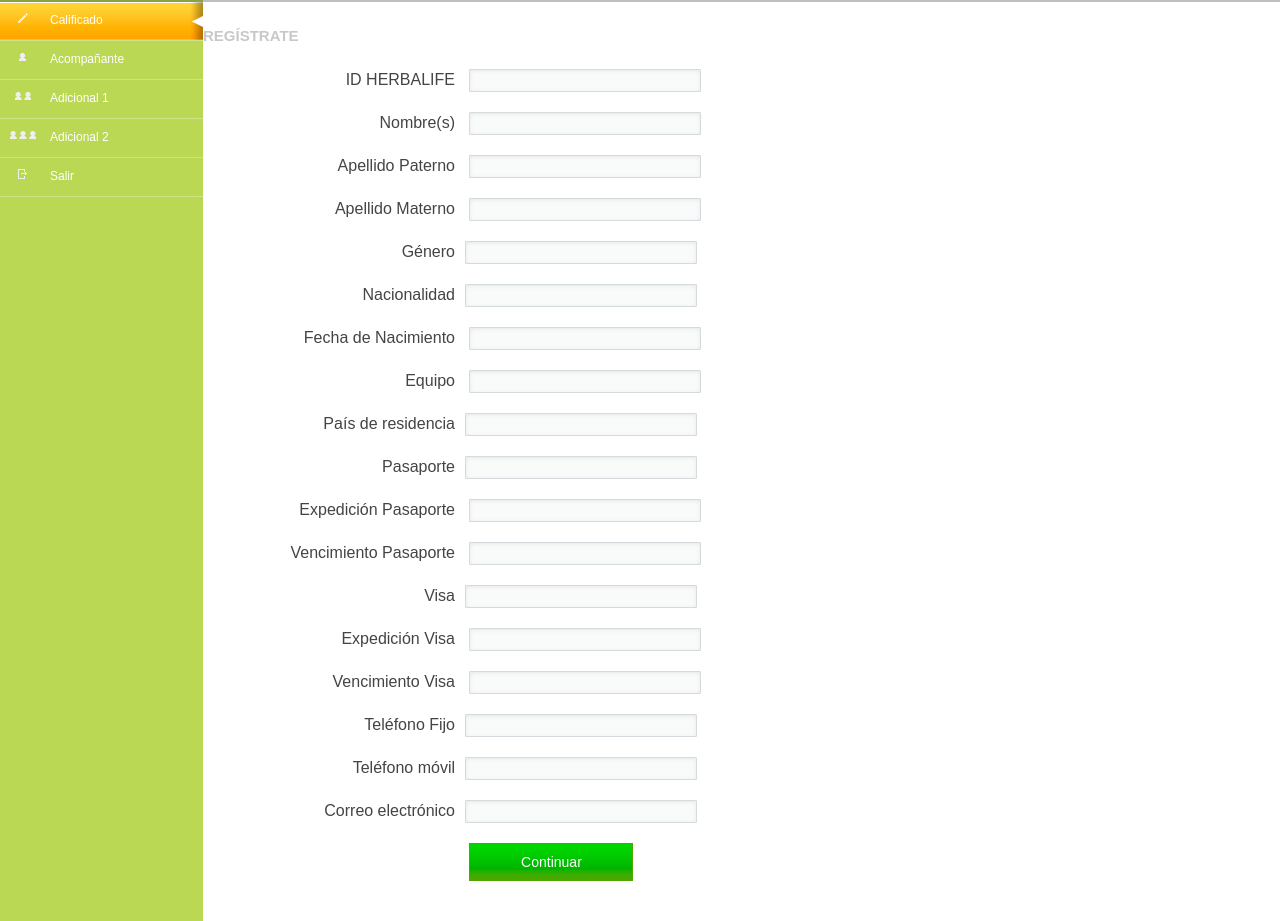
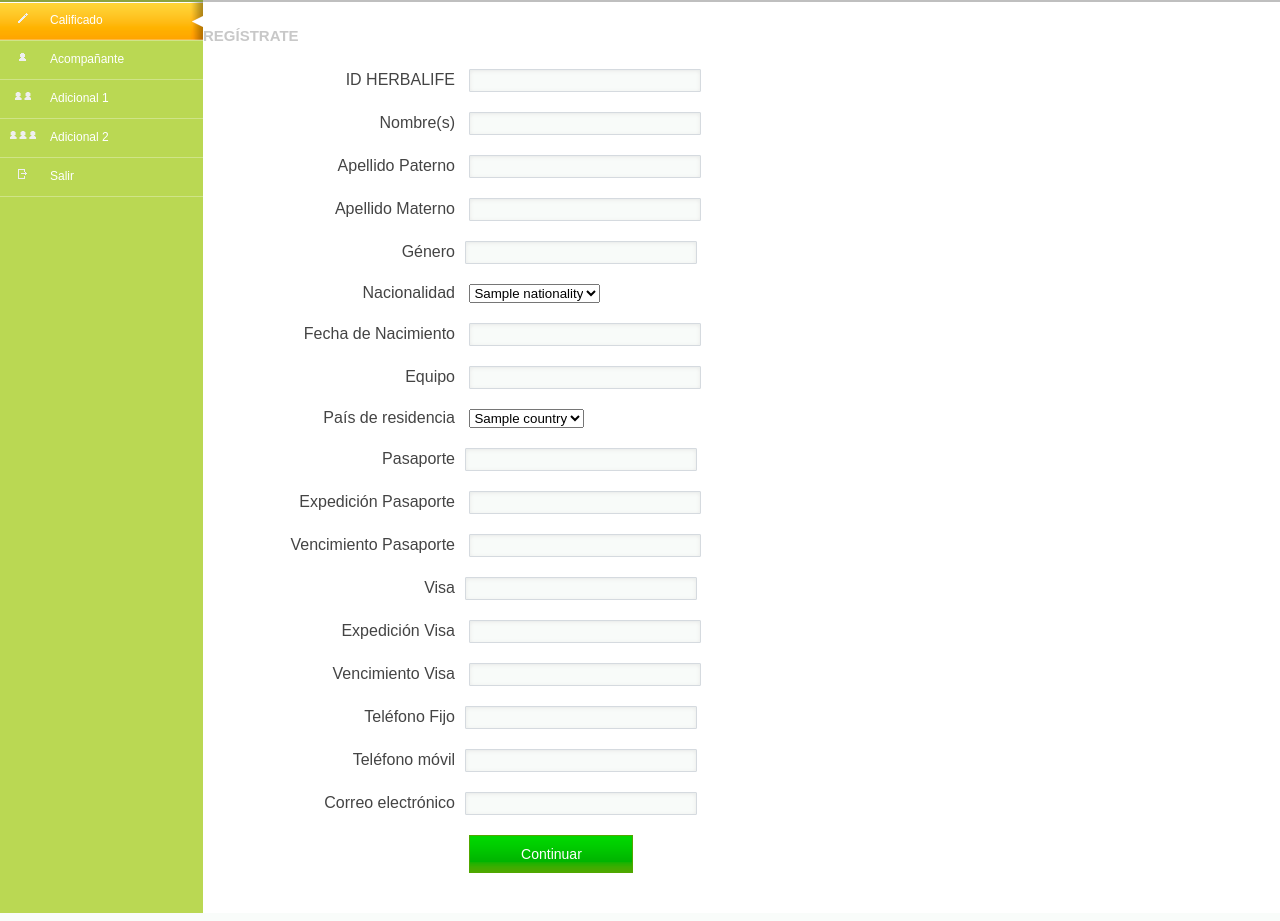
Before and after one commit to urzuae/hl-dangerzone, a CodeIgniter app: the page made by public/application/views/main/index.php in a window 1280 px wide. Shown: the part 129-1050 px from the top of the page. Run offline with CodeIgniter, Linux system fonts and the light colour scheme; tables that the repository leaves empty hold one stand-in row (values such as "Sample post"); the template is opened without the code that fills it: most values are stand-ins (such as "Sample title", 1, 10 or a date in 2020); data that the repository does not hold is empty.

Commit message:
Add country select field

```diff
--- a/public/application/controllers/main.php
+++ b/public/application/controllers/main.php
@@ -7,6 +7,7 @@ class Main extends HL_Controller
     $user = $this->view_data['user'] = $this['users']->select($this->session->userdata('id'));
     if(2 == $user['status'])
       redirect(base_url('main/confirmacion'));
+    $this->view_data['countries'] = $this['countries']->getAll();
     $this->view = 'main/index';
   }
 
--- a/public/application/views/main/index.php
+++ b/public/application/views/main/index.php
@@ -69,7 +69,12 @@
               <label for="gender">Género</label><input type="text" name="gender" value="<?php echo $user['gender']; ?>" id="gender" />
             </div>
             <div>
-              <label for="nationality">Nacionalidad</label><input type="text" name="nationality" value="<?php echo $user['nationality']; ?>" id="nationality" />
+              <label for="nationality">Nacionalidad</label>
+              <select name="nationality" id="nationality">
+                <?php foreach($countries as $country) {?>
+                  <option value="<?php echo $country['id']; ?>" <?php echo $country['id'] == $user['nationality'] ? 'selected="selected"' : ''; ?>><?php echo $country['nationality']; ?></option>
+                <?php } ?>
+              </select>
             </div>
             <div>
               <label for="birthday">Fecha de Nacimiento</label>
@@ -80,7 +85,12 @@
               <input type="text" name="team_level" value="<?php echo $user['team_level']; ?>" id="team_level" disabled="disabled" class="disabled" />
             </div>
             <div>
-              <label for="country">País de residencia</label><input type="text" name="country" value="<?php echo $user['country']; ?>" id="country" />
+              <label for="country">País de residencia</label>
+              <select name="country" id="country">
+                <?php foreach($countries as $country) {?>
+                  <option value="<?php echo $country['id']; ?>" <?php echo $country['id'] == $user['country'] ? 'selected="selected"' : ''; ?>><?php echo $country['name']; ?></option>
+                <?php } ?>
+              </select>
             </div>
             <div>
               <label for="passport">Pasaporte</label><input type="text" name="passport" value="<?php echo $user['passport']; ?>" id="passport" />
```
